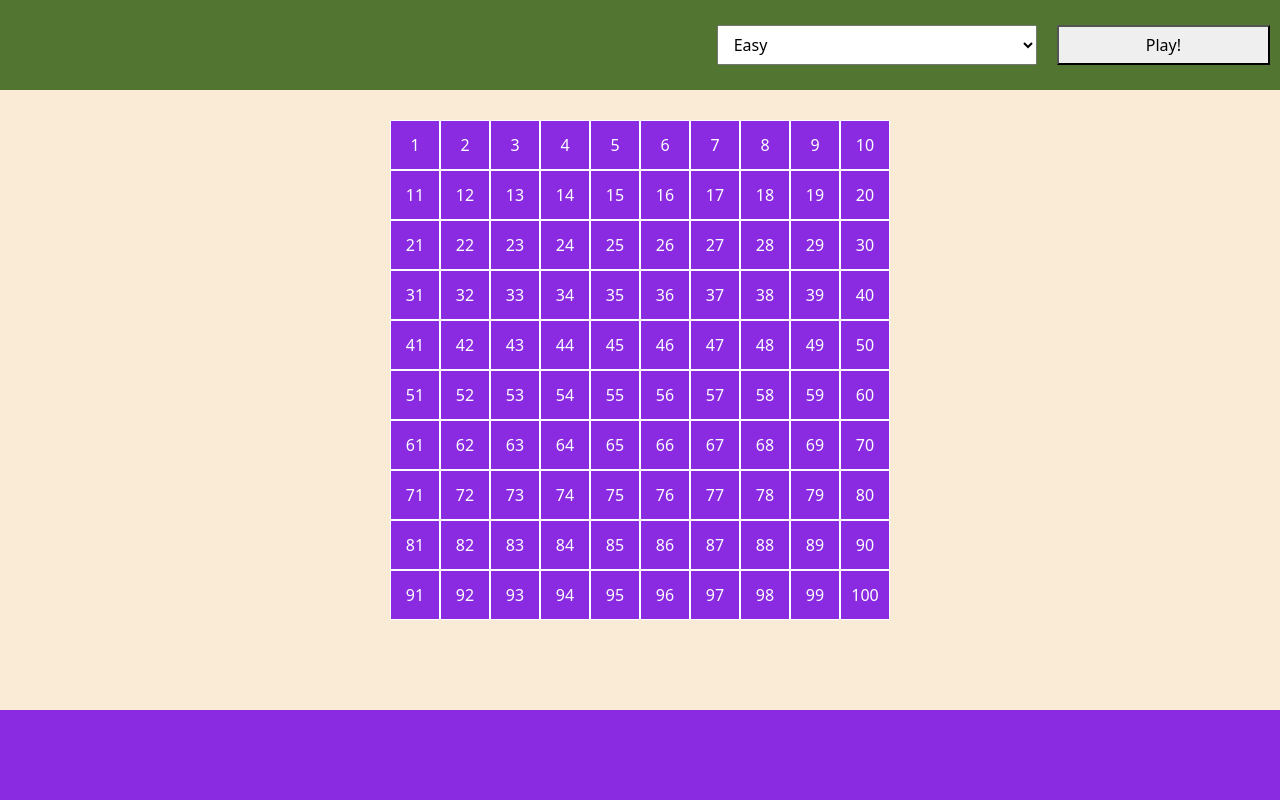
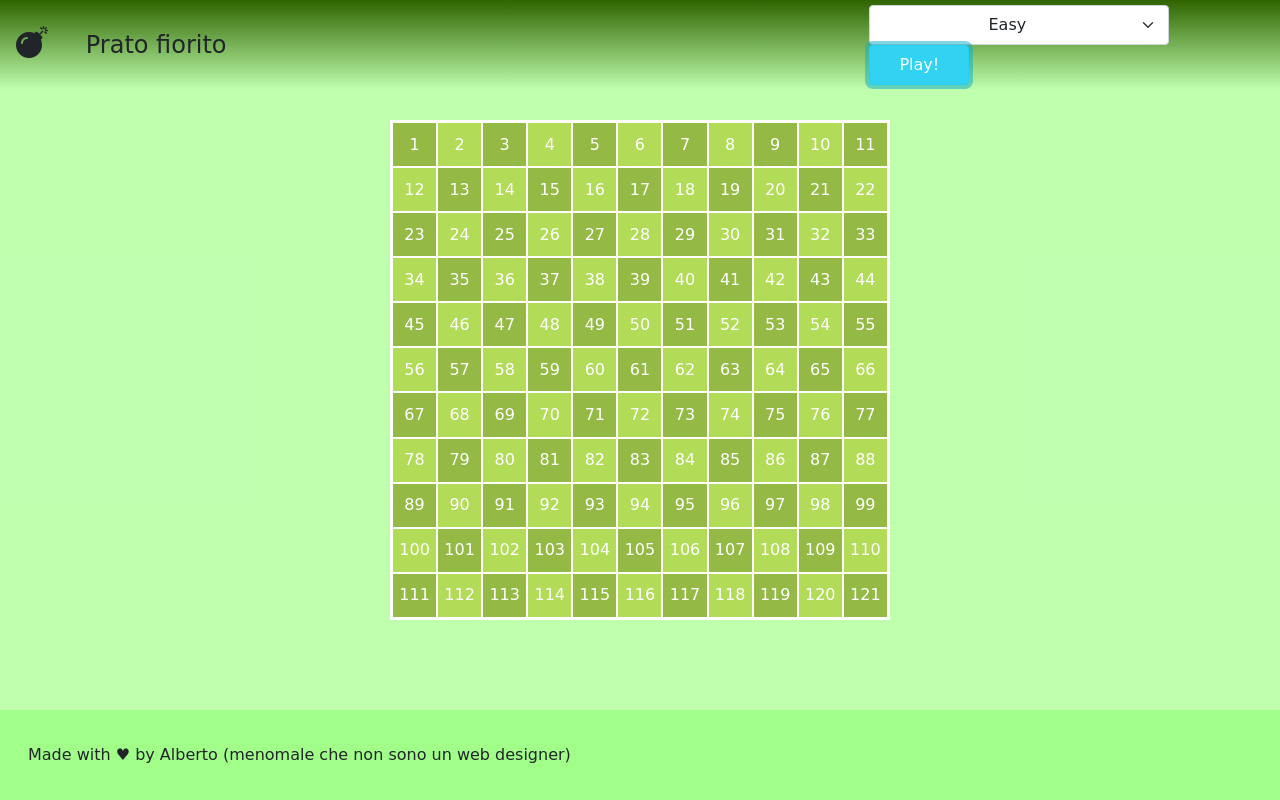
Before and after one commit to albicorra/-js-campominato-dom, a plain HTML site: page index.html in a window 1280 px wide. Both pictures are taken after a click on the button "Play!". Drawn offline with nearby package versions, Linux system fonts and the light colour scheme; a web font is replaced by a local one.

Commit message:
esercizio finito

```diff
--- a/css/style.css
+++ b/css/style.css
@@ -1,17 +1,36 @@
+*{
+    font-family: 'M PLUS 2', sans-serif;
+    font-family: 'Shizuru', cursive
+}
+
+
+
+
+img{
+    width: 100%;
+}
+
 .ms_container-fluid{
     height: 100vh;
+    position: relative;
 }
 
 .ms_header{
     height: 90px;
-    background-color: #527532;
+    /* background-color: #72a047; */
+    background-image: linear-gradient(rgb(48, 100, 0), rgb(114, 160, 72, 0));
+    display: flex;
     align-items: center;
-    justify-content: end;
+    justify-content: space-between;
+    position: absolute;
+    left: 0;
+    top: 0;
+    right: 0;
 }
 
 .ms_main{
     flex-grow: 1;
-    background-color: antiquewhite;
+    background-color: #85ff6686;
     justify-content: center;
     align-items: center;
 
@@ -19,19 +38,23 @@
 
 .ms_footer{
     height: 90px;
-    background-color: blueviolet;
+    background-color: #A1FF89;
+    align-items: center;
 }
 
 
 /* header */
 #difficult{
     height: 40px;
-    margin: 10px;
+    /* margin: 10px; */
+    width: 300px;
 }
 
 #play{
     height: 40px;
-    margin: 10px;
+    /* margin: 10px; */
+    width: 100px;
+    color: #fff;
 }
 
 
@@ -39,11 +62,13 @@
 .ms_container-game{
     width: 500px;
     aspect-ratio: 1;
-    background-color: blueviolet;
+    background-color: #A1FF89;
     display: flex;
     flex-wrap: wrap;
     align-content: flex-start;
     padding: 0;
+    border: 2px solid #fff;
+    margin-top: 90px;
 }
 
 .ms_item{
@@ -55,6 +80,14 @@
     justify-content: center;
     color: #fff;
     user-select: none;
+}
+
+.square-pari{
+    background-color: #94b944;
+}
+
+.square-dispari{
+    background-color: #b2db58;
 }
 
 .result-lose{
--- a/index.html
+++ b/index.html
@@ -6,21 +6,36 @@
     <meta name="viewport" content="width=device-width, initial-scale=1.0">
     <link href="https://cdn.jsdelivr.net/npm/bootstrap@5.1.3/dist/css/bootstrap.min.css" rel="stylesheet" integrity="sha384-1BmE4kWBq78iYhFldvKuhfTAU6auU8tT94WrHftjDbrCEXSU1oBoqyl2QvZ6jIW3" crossorigin="anonymous">
     <link rel="stylesheet" href="css/style.css">
+    <link rel="stylesheet" href="https://cdnjs.cloudflare.com/ajax/libs/font-awesome/5.15.4/css/all.min.css" integrity="sha512-1ycn6IcaQQ40/MKBW2W4Rhis/DbILU74C1vSrLJxCq57o941Ym01SwNsOMqvEBFlcgUa6xLiPY/NS5R+E6ztJQ==" crossorigin="anonymous" referrerpolicy="no-referrer" />
+    <link rel="preconnect" href="https://fonts.googleapis.com">
+    <link rel="preconnect" href="https://fonts.gstatic.com" crossorigin>
+    <link href="https://fonts.googleapis.com/css2?family=Comfortaa&family=M+PLUS+2:wght@100;300&display=swap" rel="stylesheet">
     <title>Document</title>
 </head>
 <body>
 
     <div class="container-fluid d-flex flex-column ms_container-fluid">
 
-        <header class="ms_header row">
+        <header class="ms_header">
 
-            <select name="difficult" id="difficult" class="col-3">
-                <option value="1">Easy</option>
-                <option value="2">Hard</option>
-                <option value="3">Crazy</option>
-            </select>
+            <div class="col-4 fs-4">
+                <div class="row px-3 align-items-center">
+                    <div class="col-2"><i class="fas fa-bomb fs-2"></i></div>
+                    <div class="col-6"> Prato fiorito</div>
+                </div>
+            </div>
 
-            <button id="play" class="col-2">Play!</button>
+            <div class="col-4 fs-5">
+                <div class="row m-0 justify-content-between px-3">
+                    <select name="difficult" id="difficult" class="form-select text-center" aria-label="Default select example">
+                        <option value="1" selected>Easy</option>
+                        <option value="2">Hard</option>
+                        <option value="3">Crazy</option>
+                    </select>
+
+                    <button id="play" class="btn btn-info">Play!</button>
+                </div>
+            </div>
 
         </header>
 
@@ -34,7 +49,9 @@
             </div>
         </main>
 
-        <footer class="ms_footer row"></footer>
+        <footer class="ms_footer row px-3">
+            <div class="col-auto">Made with &hearts; by Alberto (menomale che non sono un web designer)</div>
+        </footer>
 
     </div>
 
--- a/js/app.js
+++ b/js/app.js
@@ -28,16 +28,16 @@ function youWin(point, result) {
     let messageWin = `Bravo, hai vinto con ${point} score!`
     result.append(messageWin)
 
-    return messageWin
+    return messageWin;
 
 }
 
 function youLose(point, result) {
 
-    let messageLose = `Mi dispiace, hai perso con ${point} score :(`
-    result.append(messageLose)
+    let messageLose = `Mi dispiace, hai perso con ${point} score :(`;
+    result.append(messageLose);
 
-    return messageLose
+    return messageLose;
 
 }
 
@@ -45,25 +45,27 @@ buttonPlay.addEventListener('click', function(){
 
 
     if (difficult.value == 1) {
-
-        row = 10
-        column = 10
+        /* ho modificato la larghezza per far si che venisse meglio il background */
+        row = 11;
+        column = 11;
 
     }else if (difficult.value == 2) {
 
-        row = 9
-        column = 9
+        row = 9;
+        column = 9;
 
     }else if (difficult.value == 3) {
 
-        row = 7
-        column = 7
+        row = 7;
+        column = 7;
 
     }
 
-    containerSquare = row*column
-    let squareSize = `calc( 100% / ${column} )`
-    containerGame.innerHTML = ''
+    containerSquare = row*column;
+    let squareSize = `calc( 100% / ${column} )`;
+    containerGame.innerHTML = '';
+    resultLose.innerHTML = '';
+    resultWin.innerHTML = '';
 
     while (bombArray.length !== 16) {
         const bomb = getRandomIntInclusive(1, containerSquare);
@@ -73,12 +75,18 @@ buttonPlay.addEventListener('click', function(){
         }
 
     }
+
     console.log(bombArray)
 
     for (let i = 0; i < containerSquare; i++) {
 
         let square = document.createElement('div')
         square.classList.add('ms_item')
+        if (i % 2 == 0) {
+            square.classList.add('square-pari')
+        }else{
+            square.classList.add('square-dispari')
+        }
         square.style.width = squareSize
         containerGame.append(square)
         /* console.log(containerGame) */
```
